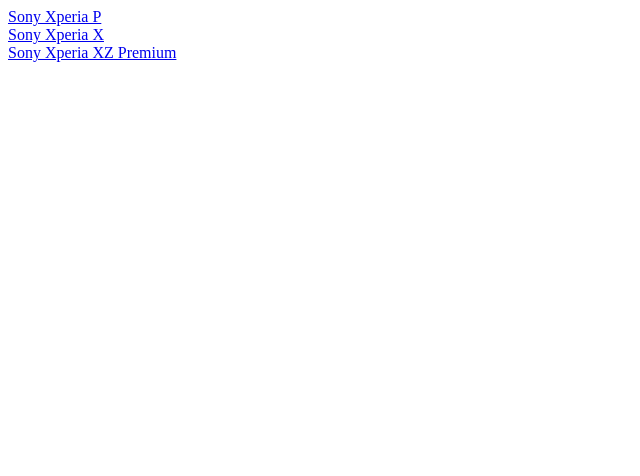
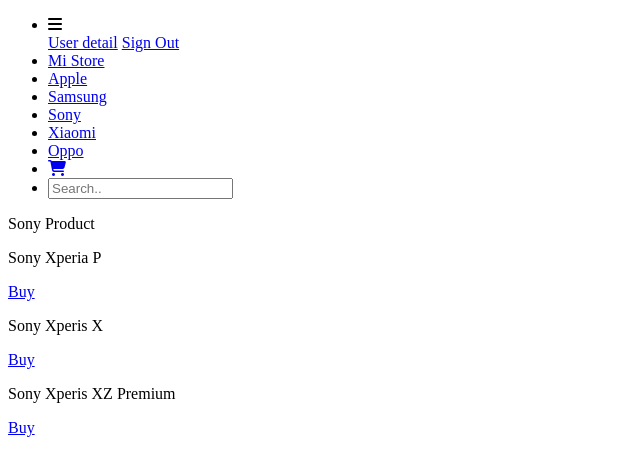
Before and after one commit to ziqirsyam/projectwebbase, a PHP site: page /brand/sony.php in a window 1280 px wide. Shown: the top 476 px of the page, without its empty margins (0-640 px from the left). Run offline with PHP 8.4, Linux system fonts and the light colour scheme; some libraries are stand-ins or nearby versions.

Commit message:
Update sony.php

```diff
--- a/brand/sony.php
+++ b/brand/sony.php
@@ -2,14 +2,45 @@
 <html>
 <head>
 	<title>Sony</title>
-</body>
+	<link rel="stylesheet" type="text/css" href="branddeis.css">
+	<script src="https://kit.fontawesome.com/a076d05399.js"></script>
 </head>
 <body>
+		<nav>
+	<!--side navigation-->
+	<section>
+		<nav>
+	<ul id="navitop" class ="navitop">
+		<div class="flex-container">
+
+		    <li class="dropdown">
+		    <i  id="bars" class="fas fa-bars"></i>
+		    <div class="dropdown-content">
+			<a class="sign-up" href="#">User detail</a>
+     		<a class="log-in" href="#">Sign Out</a>
+		</div></li>
+		<li class="list"><a href="#Mistore">Mi Store</a></li>
+  			<li class="list"><a href="userapple.php">Apple</a></li>
+  			<li class="list"><a href="usersamsung.php">Samsung</a></li>
+  			<li class="list"><a href="usersony.php">Sony</a></li>
+  			<li class="list"><a href="userxiomi.php">Xiaomi</a></li>
+  			<li class="list"><a href="useroppo.php">Oppo</a></li>
+  			<div class="cart">
+  			<li class="list"><a href="#about"><i class="fas fa-shopping-cart"></i></a></li>
+  		</div>
+  		<form  class="search" action="/action_page.php">
+  			<li class="Search"><a href="#about"><input type="text" name="search" placeholder="Search.."></a></li>
+  		</form>
+
+  	</div>
+	</ul>
+		</nav>
 <article>
-	<div class="flex-container">
-			<div class="xperiap"><a href="xperiap.php"><img src="">Sony Xperia P</a><br></div>
-			<div class="xperiax"><a href="xperiax.php"><img src="">Sony Xperia X </a><br></div>
-			<div class="xperiaxz"><a href="xperiaxz.php"><img src="">Sony Xperia XZ Premium </a><br></div>
+	<p class="brand">Sony Product</p>
+	<div class="flex-container2">
+			<div class="xperiap"><p>Sony Xperia P</p><a href="xperiap.php"><img src="">Buy</a><br></div>
+			<div class="xperiax"><p>Sony Xperis X</p><a href="xperiax.php"><img src="">Buy</a><br></div>
+			<div class="xperiaxz"><p>Sony Xperis XZ Premium</p><a href="xperiaxz.php"><img src="">Buy</a><br></div>
 	</div>
 </article>
 </body>
```
